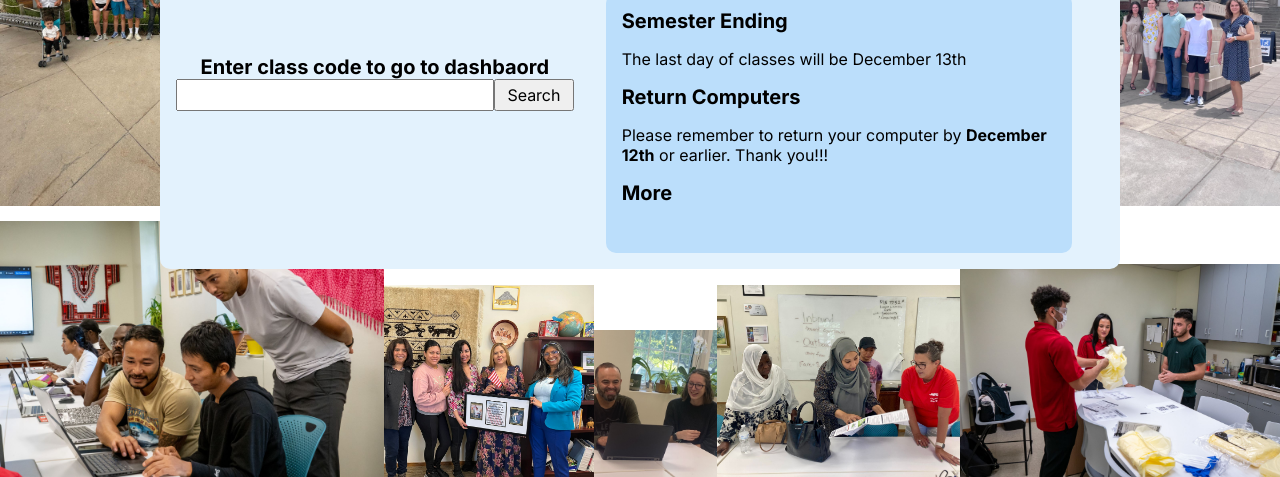
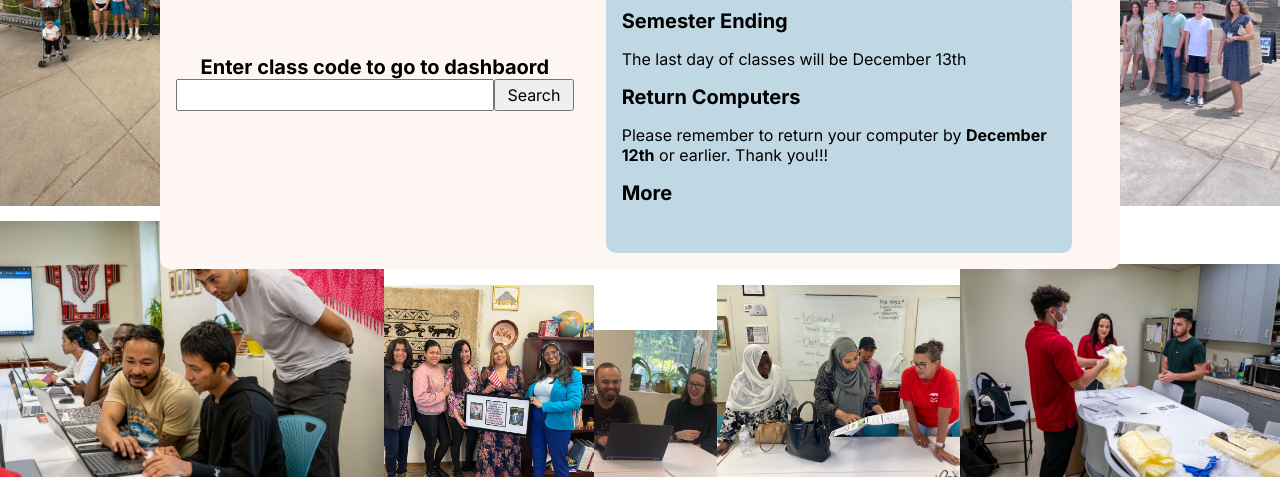
Before and after one commit to spicyguac/classDashboard, a plain HTML site: page index.html in a window 1280 px wide. Shown: the part 440-917 px from the top of the page. Drawn offline with Linux system fonts and the light colour scheme.

Commit message:
Color change

```diff
--- a/styling.css
+++ b/styling.css
@@ -2,9 +2,9 @@
 @import url('https://fonts.googleapis.com/css2?family=Inter:ital,opsz,wght@0,14..32,100..900;1,14..32,100..900&display=swap');
 
 :root {
-    --red: rgba(255,179,186);
-    --blue: #e3f2fd;
-    --green: #bbdefb;
+    --red: #0d47a1;
+    --blue: #fdf6f2;
+    --green: #c0d8e3;
     --orange: #D6E6F2;
     --yellow: rgba(255,255,186);
     --weekPadding: min(5em, 8%);
```
